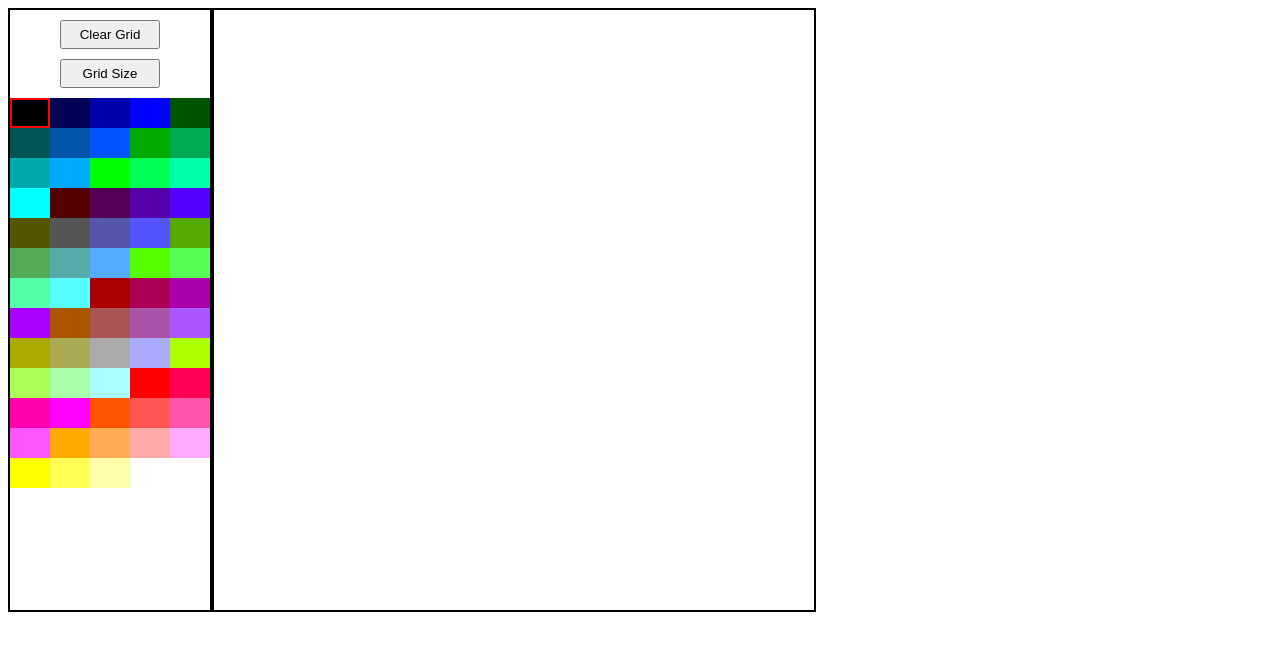
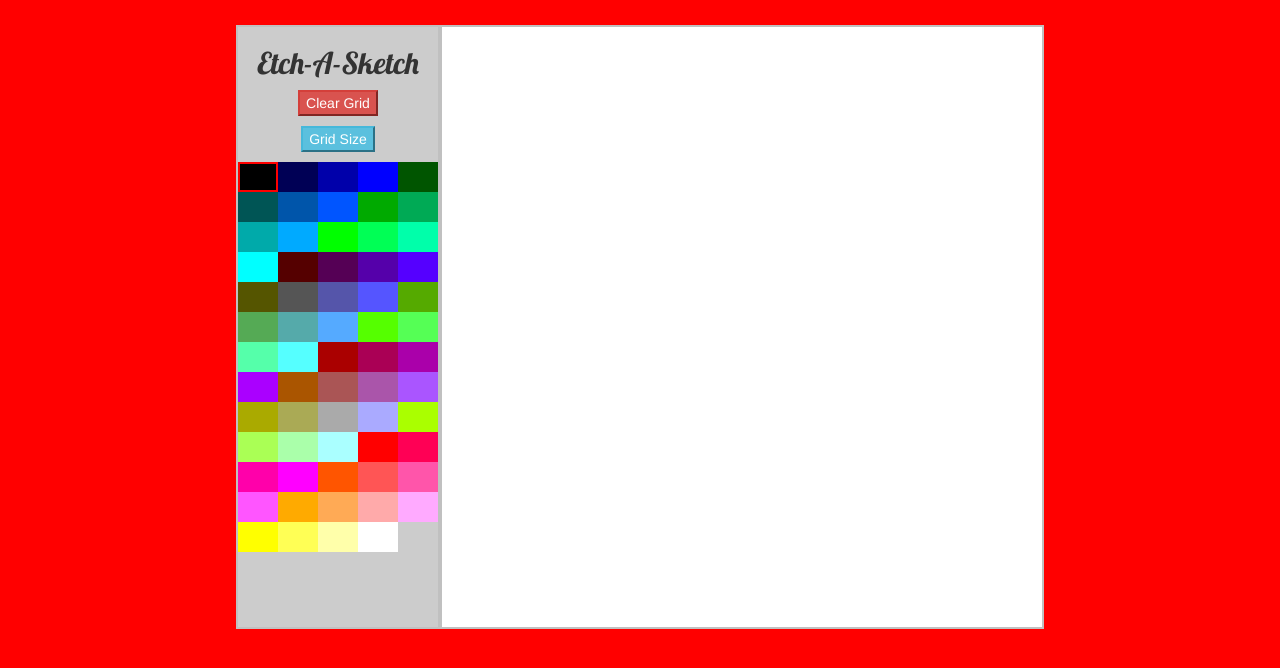
Before and after one commit to KaczmarekWill/etch-a-sketch, a plain HTML site: page index.html in a window 1280 px wide. Drawn offline with nearby package versions, Linux system fonts and the light colour scheme.

Commit message:
Added styling with bootstrap and google fonts

```diff
--- a/index.html
+++ b/index.html
@@ -2,16 +2,26 @@
 <html>
   <head>
     <title>Etch-A-Sketch</title>
+    <link href="https://fonts.googleapis.com/css?family=Lobster" rel="stylesheet">
+    <link rel="stylesheet" href="https://maxcdn.bootstrapcdn.com/bootstrap/3.3.7/css/bootstrap.min.css">
     <link rel="stylesheet" href="styles/stylesheet.css" type="text/css">
-  </head>
+      </head>
   <body>
-    <div id="menuBox" class="frames">
-      <button type="button" id="clearButton">Clear Grid</button>
-      <button type="button" id="gridResize">Grid Size</button>
-      <div id="colorPicker"></div>
+    <div id="pageBackground">
+      <div id="etchASketch">
+        <div id="menuBox" class="frames">
+          <h2>Etch-A-Sketch</h2>
+          <div class="row">
+            <div class="col-md-8 col-md-offset-2 text-center menuButton"><button type="button" id="clearButton" class="btn-danger">Clear Grid</button></div>
+            <div class="col-md-8 col-md-offset-2 text-center menuButton"><button type="button" id="gridResize" class="btn-info">Grid Size</button></div>
+          </div>
+          <div id="colorPicker"></div>
+        </div>
+        <div id="gridBox" class="frames"></div>
+      </div>
     </div>
-    <div id="gridBox" class="frames"></div>
     <script src="https://ajax.googleapis.com/ajax/libs/jquery/3.2.1/jquery.min.js"></script>
     <script type="text/javascript" src="scripts/script.js"></script>
+    <script src="https://maxcdn.bootstrapcdn.com/bootstrap/3.3.7/js/bootstrap.min.js"></script>
   </body>
 </html>
--- a/styles/stylesheet.css
+++ b/styles/stylesheet.css
@@ -1,24 +1,41 @@
-button {
-  display: block;
-  margin: 10px auto;
-  width: 50%;
-  padding: 5px;
+#pageBackground {
+  background-color: red;
+  height: 100vh;
+}
+
+#etchASketch {
+  padding-top: 25px;
+  margin-left: auto;
+  margin-right: auto;
+  width:808px;
+  height:604px;
+}
+
+h2 {
+  font-family: 'Lobster', cursive;
+  text-align: center;
+}
+
+.menuButton {
+  margin-bottom: 10px;
 }
 
 .frames {
-  border: 2px solid black;
+  border: 2px solid silver;
 }
 
 #menuBox {
   float: left;
-  height: 600px;
-  width: 200px;
+  height: 604px;
+  width: 204px;
+  background-color: #ccc;
 }
 
 #gridBox {
   float: left;
-  height: 600px;
-  width: 600px;
+  height: 604px;
+  width: 604px;
+  background-color: white;
 }
 
 .gridSquare {
@@ -33,5 +50,4 @@ button {
 
 .selectedColor {
   border: 2px solid red;
-  width: 36px !important;
-  height: 26px !important;
+}
```
